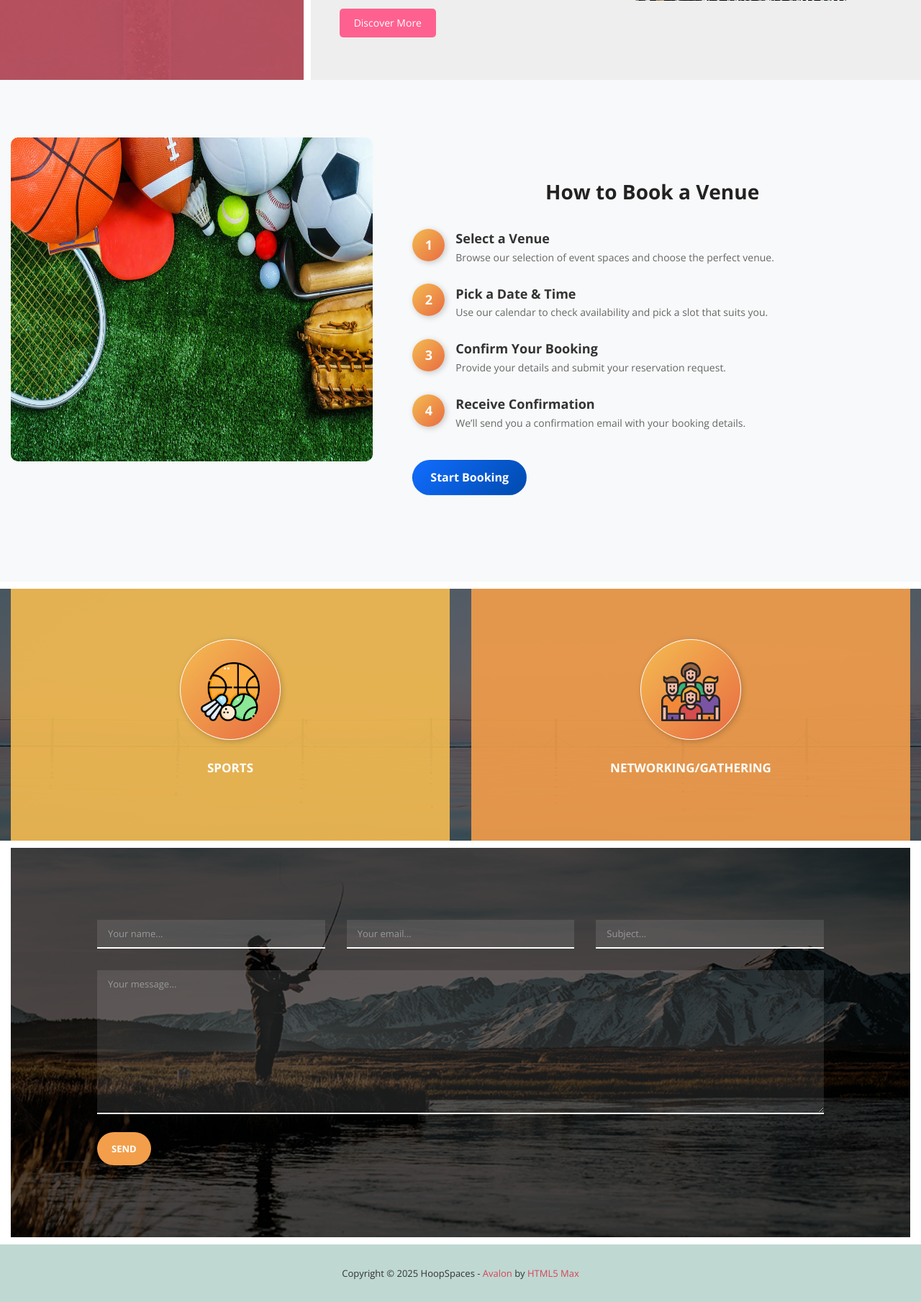
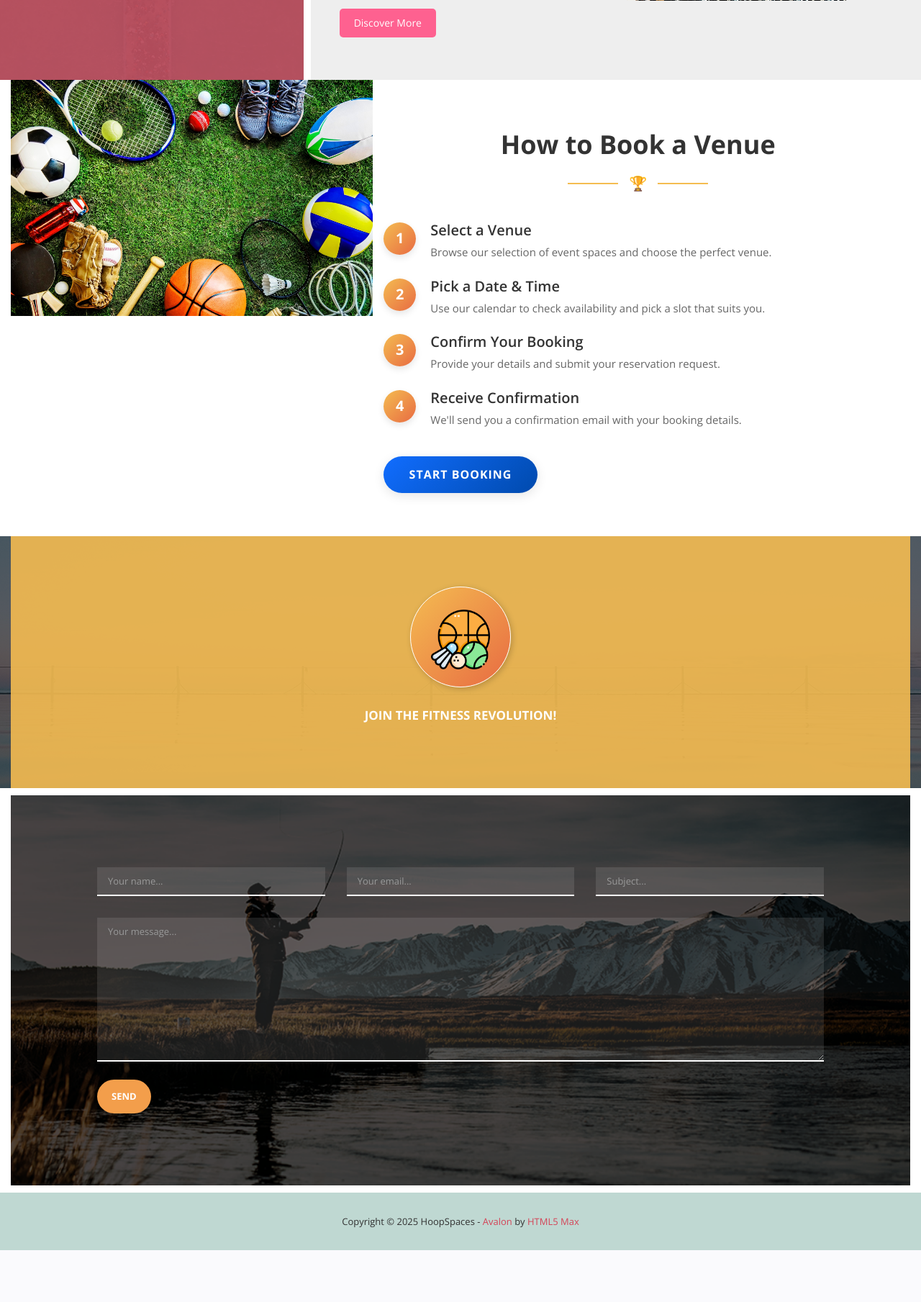
Before and after one commit to xerxes168/Web-Sys-Group-6-Project, a PHP site: page / in a window 1280 px wide. Shown: the part 1129-2938 px from the top of the page at 72% size. After the commit the page ends 2866 px from the top, so only its background shows below. Run offline with PHP 8.4, Linux system fonts and the light colour scheme; some libraries are stand-ins or nearby versions.

Commit message:
connect buttons, fixed about us navbar

```diff
--- a/css/templatemo-style.css
+++ b/css/templatemo-style.css
@@ -215,27 +212,192 @@ p {
 
 
 .how-to-book {
-    padding: 80px 0;
-    background-color: #f8f9fa;
+    width: 100% !important;
+    max-width: 100% !important;
+    margin: 0 !important;
+    padding: 0 !important;
+    box-sizing: border-box;
+}
+
+.booking-container {
+    width: 100% !important;
+    max-width: 100% !important;
+    margin: 0 !important;
+    padding: 0 !important;
+    display: flex;
+    flex-wrap: wrap;
+}
+
+.booking-image-container {
+    width: 100% !important;
+    height: auto;
 }
 
 .booking-image {
-    height: 100%;
-    min-height: 450px;
-    width: 100%;
-    border-radius: 10px;
+    width: 100% !important;
+    height: auto;
+    display: block;
+}
+
+.booking-content {
+    flex: 1;
+    min-width: 50%;
+    padding: 50px 40px;
+    text-align: center;
+	max-width: 100%;
+    box-sizing: border-box;
+}
+
+.booking-title {
+    font-size: 36px;
+    font-weight: 700;
+    color: #333;
+    margin-bottom: 20px;
+    text-align: center;
+}
+
+.booking-divider {
+    display: flex;
+    align-items: center;
+    justify-content: center;
+    margin-bottom: 40px;
+}
+
+.divider-line {
+    height: 2px;
+    width: 70px;
+    background-color: #f4bc51;
+    display: block;
+}
+
+.divider-icon {
+    margin: 0 15px;
+    font-size: 20px;
 }
 
 .booking-steps {
-    padding: 40px;
+    display: flex;
+    flex-direction: column;
+    gap: 25px;
+    margin-bottom: 40px;
 }
+
+.booking-step {
+    display: flex;
+    align-items: flex-start;
+    text-align: left;
+    transition: transform 0.3s ease;
+}
+
+.booking-step:hover {
+    transform: translateX(5px);
+}
+
+.step-circle {
+    width: 45px;
+    height: 45px;
+    border-radius: 50%;
+    background: linear-gradient(135deg, #f4bc51, #e86b42);
+    color: white;
+    display: flex;
+    align-items: center;
+    justify-content: center;
+    font-size: 20px;
+    font-weight: bold;
+    margin-right: 20px;
+    flex-shrink: 0;
+    box-shadow: 0 4px 10px rgba(0, 0, 0, 0.1);
+}
+
+.step-content {
+    flex-grow: 1;
+}
+
+.step-content h3 {
+    margin-top: 0;
+    margin-bottom: 8px;
+    font-size: 20px;
+    color: #333;
+    font-weight: 600;
+}
+
+.step-content p {
+    margin: 0;
+    color: #666;
+    font-size: 15px;
+    line-height: 1.5;
+}
+
+.booking-action {
+    margin-top: 30px;
+}
+
+.booking-button {
+    display: inline-block;
+    padding: 14px 36px;
+    background: linear-gradient(135deg, #116dff, #004aad);
+    color: white;
+    text-decoration: none;
+    border-radius: 30px;
+    font-size: 16px;
+    font-weight: bold;
+    text-transform: uppercase;
+    letter-spacing: 1px;
+    transition: all 0.3s ease;
+    box-shadow: 0 4px 15px rgba(0, 0, 0, 0.1);
+}
+
+.booking-button:hover {
+    background: linear-gradient(135deg, #004aad, #003286);
+    transform: scale(1.05);
+    box-shadow: 0 6px 20px rgba(0, 0, 0, 0.2);
+}
+
+/* Responsive adjustments */
+@media (max-width: 991px) {
+    .booking-container {
+        flex-direction: column;
+    }
+
+    .booking-image-container {
+        height: 400px;
+    }
+
+    .booking-content {
+        padding: 40px 30px;
+    }
+}
+
+@media (max-width: 768px) {
+    .booking-title {
+        font-size: 28px;
+    }
+
+    .booking-image-container {
+        height: 300px;
+    }
+
+    .booking-step {
+        align-items: center;
+    }
+
+    .step-content {
+        text-align: left;
+    }
+
+    .divider-line {
+        width: 50px;
+    }
+}
+
+
 
 .section-title {
     font-size: 28px;
     font-weight: bold;
     color: #222;
     margin-bottom: 30px;
-    text-align: center;
+    text-align: left; /* Align the title to the left */
 }
 
 .step {
@@ -407,11 +587,6 @@ transition-delay: 0.3s;
 .first-service .front,
 .first-service .back {
 	background-color: rgba(244, 188, 81, 0.9);
-}
-
-.second-service .front,
-.second-service .back {
-	background-color: rgba(243, 158, 75, 0.9);
 }
 
 .icon img {
--- a/inc/header.inc.php
+++ b/inc/header.inc.php
@@ -7,7 +7,7 @@
                         <div class="line-dec"></div>
                         <h1>Book Your Event <br> Space</h1>
                         <div class="white-border-button">
-                            <a href="#" class="scroll-link" data-id="best-offer-section">Discover More</a>
+                            <a href="sports.php" class="discover-button">Discover More</a>
                         </div>
                     </div>
                 </div>
--- a/index.php
+++ b/index.php
@@ -72,7 +72,7 @@ http://www.templatemo.com/tm-513-avalon
                                     <li>Let's make a memorable experience</li>
                                 </ul>
                                 <div class="pink-button">
-                                    <a href="aboutus.php" class="scroll-link">Discover More</a>
+                                    <a href="aboutus.php" class="discover-button">Discover More</a>
                                 </div>
                             </div>
                             <div class="col-md-6 col-sm-12">
@@ -88,89 +88,78 @@ http://www.templatemo.com/tm-513-avalon
     <section class="how-to-book" id="how-to-book-section">
         <div class="container-fluid">
             <div class="row align-items-center">
-            <!-- Left Image -->
                 <div class="col-md-5">
                     <img src="img/reservation.jpg" alt="Booking Guide" class="booking-image">
             </div>
+            <div class="booking-content">
+                <h2 class="booking-title">How to Book a Venue</h2>
+                <div class="booking-divider">
+                    <span class="divider-line"></span>
+                    <span class="divider-icon">🏆</span>
+                    <span class="divider-line"></span>
+                </div>
 
-            <!-- Right Steps -->
-            <div class="col-md-7 booking-steps">
-                <h2 class="section-title">How to Book a Venue</h2>
-                <div class="step">
-                    <div class="icon">1</div>
-                    <div class="text">
-                        <h4>Select a Venue</h4>
+                <div class="booking-steps">
+                    <div class="booking-step">
+                        <div class="step-circle">1</div>
+                        <div class="step-content">
+                            <h3>Select a Venue</h3>
                             <p>Browse our selection of event spaces and choose the perfect venue.</p>
                         </div>
                     </div>
-                <div class="step">
-                    <div class="icon">2</div>
-                    <div class="text">
-                        <h4>Pick a Date & Time</h4>
+
+                    <div class="booking-step">
+                        <div class="step-circle">2</div>
+                        <div class="step-content">
+                            <h3>Pick a Date & Time</h3>
                             <p>Use our calendar to check availability and pick a slot that suits you.</p>
                         </div>
                     </div>
-                <div class="step">
-                    <div class="icon">3</div>
-                    <div class="text">
-                        <h4>Confirm Your Booking</h4>
+
+                    <div class="booking-step">
+                        <div class="step-circle">3</div>
+                        <div class="step-content">
+                            <h3>Confirm Your Booking</h3>
                             <p>Provide your details and submit your reservation request.</p>
                         </div>
                     </div>
-                <div class="step">
-                    <div class="icon">4</div>
-                    <div class="text">
-                        <h4>Receive Confirmation</h4>
-                        <p>We’ll send you a confirmation email with your booking details.</p>
+
+                    <div class="booking-step">
+                        <div class="step-circle">4</div>
+                        <div class="step-content">
+                            <h3>Receive Confirmation</h3>
+                            <p>We'll send you a confirmation email with your booking details.</p>
+                        </div>
                     </div>
                 </div>
 
-                <div class="booking-button">
-                    <a href="#" class="btn btn-booking">Start Booking</a>
-                </div>
+                <div class="booking-action">
+                    <a href="sports.php" class="booking-button">Start Booking</a>
                 </div>
             </div>
         </div>
     </section>
 
-
-
-
         <section class="services" id="services-section">
         <div class="container-fluid">
             <div class="row">
                 <!-- Sports Service -->
-            <div class="col-md-6">
+                <div class="col-md-12">
                     <div class="flip-container" ontouchstart="this.classList.toggle('hover');">
                         <div class="flipper first-service">
                             <div class="front">
                                 <div class="icon">
                                     <img src="img/sports-icon.png" alt="">
                                 </div>
-                            <h4>Sports</h4>
+                                <h4>Join the Fitness Revolution!</h4>
                             </div>
                             <div class="back">
                                 <p>Book venues suitable for sports to play with your family, friends or colleagues!
                                 Example venues: Badminton Court, Tennis Court, Indoor Basketball Court and many more!
-                            </p>
-                        </div>
-                    </div>
-                </div>
-            </div>
-
-            <!-- Networking/Gathering Service -->
-            <div class="col-md-6">
-                <div class="flip-container" ontouchstart="this.classList.toggle('hover');">
-                    <div class="flipper second-service">
-                        <div class="front">
-                            <div class="icon">
-                                <img src="img/GathNet-icon.png" alt="">
-                            </div>
-                            <h4>Networking/Gathering</h4>
-                        </div>
-                        <div class="back">
-                            <p>Perfect for business networking events, meetups, and social gatherings. Book spaces with the right ambiance for professional mingling and creating new connections.
-                                Example Venues: Conference rooms, Event halls, Hotel lounges and many more!
+                                It's time to take charge of your health and well-being. Whether you're looking to get
+                                stronger, boost your energy, or relieve stress, exercise is the key. Join us today and experience
+                                the power of regular movement in a supportive, motivating environment. Let’s make fitness fun and
+                                achievable—together!
                                 </p>
                             </div>
                         </div>
```
Also changed, not shown: other parts of css/templatemo-style.css (+22 -7 lines), aboutus.php (+24 -5 lines), css/aboutus.css (+15 -50 lines), img/reservation.jpg. Lines whose indentation alone changed are shown as unchanged.
